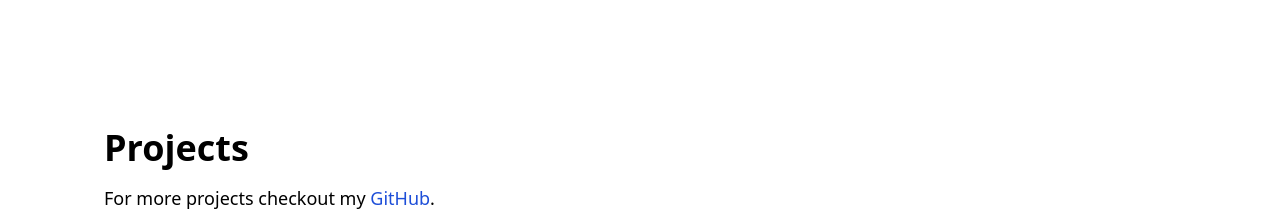
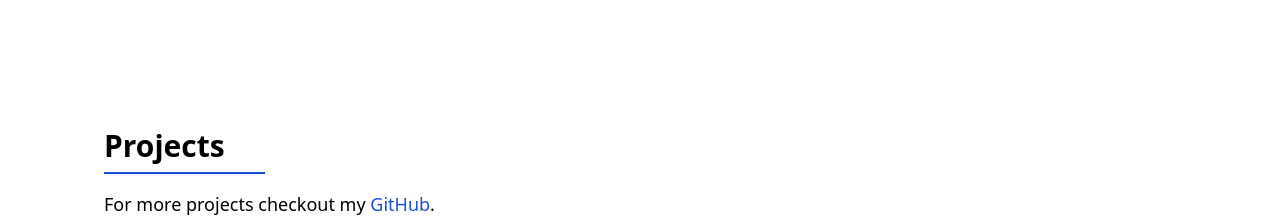
Before and after one commit to HamzaAbouJaib/portfolio, a React (Vite) app: page / in a window 1280 px wide. Shown: the part 800-1024 px from the top of the page. Built offline with nearby package versions, Linux system fonts and the light colour scheme; the HTML template or start-up script is replaced by a standard one.

Commit message:
Update title font size and add underline

```diff
--- a/src/components/ProjectsPage.jsx
+++ b/src/components/ProjectsPage.jsx
@@ -7,7 +7,8 @@ const ProjectsPage = () => {
       id="projects"
       className="pt-32 py-5 md:px-10 px-7 lg:w-[90%] 2xl:w-[70%] mx-auto mb-10"
     >
-      <h1 className="text-4xl font-semibold">Projects</h1>
+      <h1 className="text-3xl font-semibold">Projects</h1>
+      <div className="flex mt-2 w-[15%] border border-blue-700" />
       <p className="text-lg mt-4">
         For more projects checkout my{" "}
         <a
```
